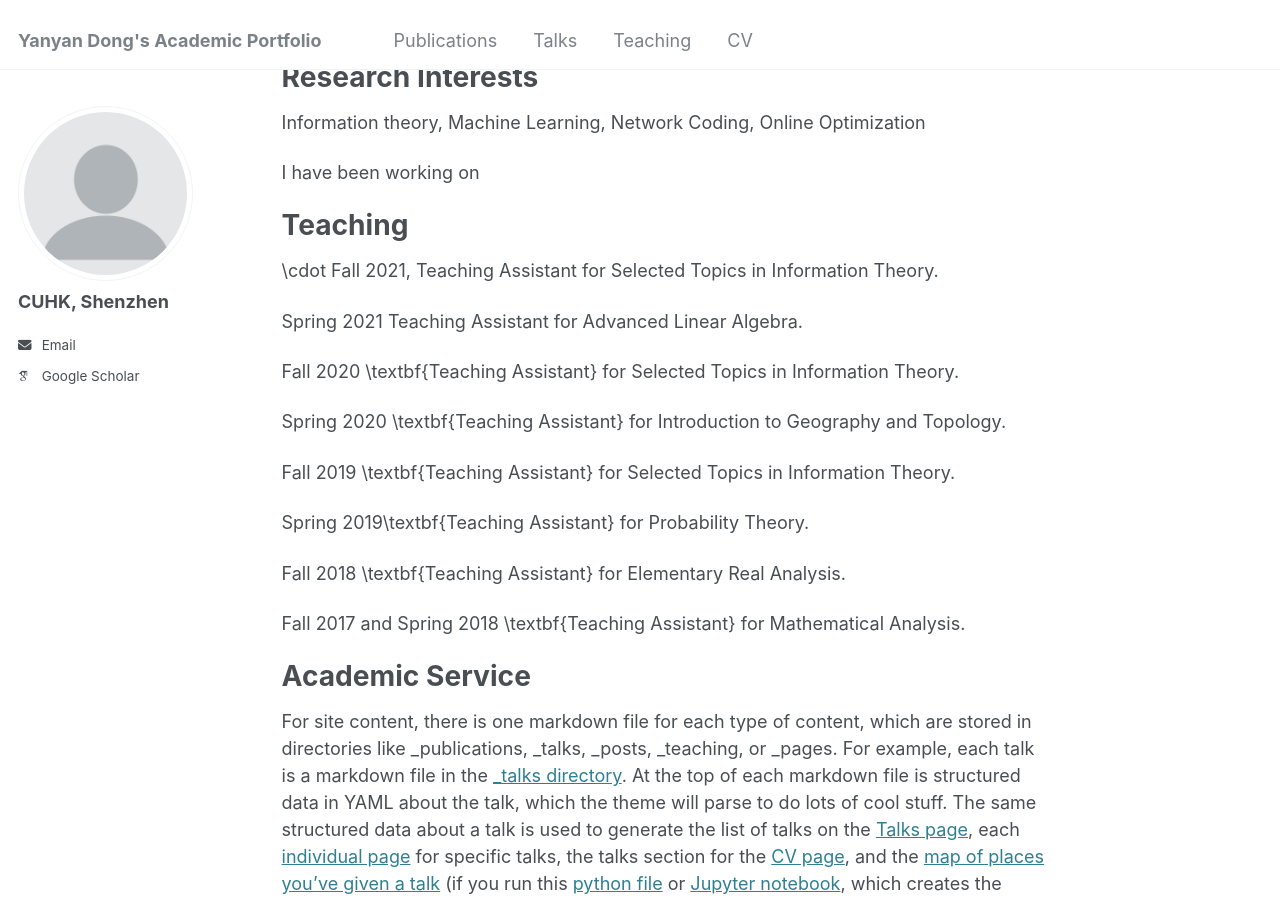
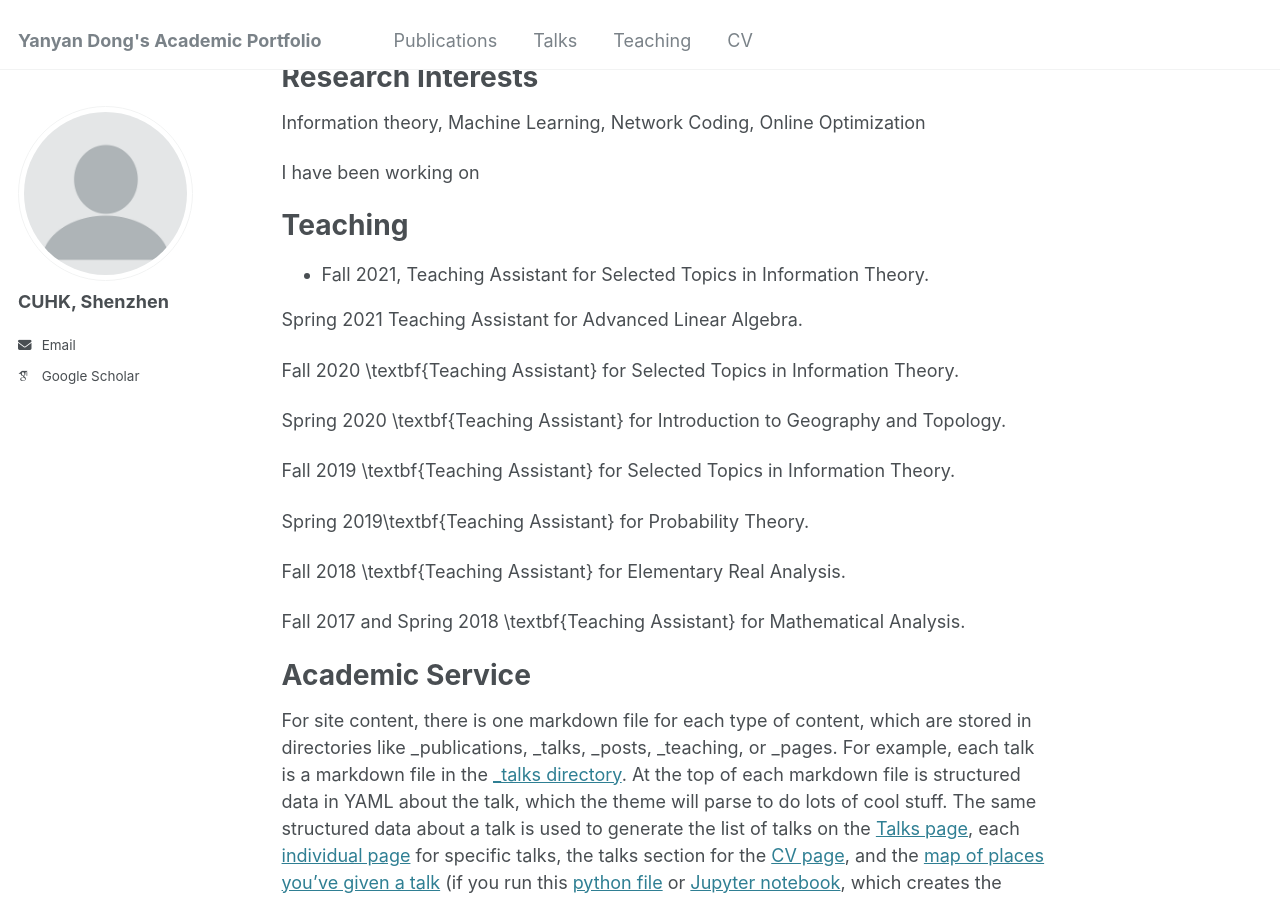
Before and after one commit to yan-yanDong/yydong, a Jekyll site: the page built from _pages/about.md, in a window 1280 px wide and 900 px high, scrolled down 451 px. Built offline with Jekyll 4.4.1, drawn with Linux system fonts in a browser that asks for light colours; some web fonts are replaced.

Commit message:
Update about.md

```diff
--- a/_pages/about.md
+++ b/_pages/about.md
@@ -23,7 +23,7 @@ I have been working on
 
 Teaching
 ======
-\cdot Fall 2021, Teaching Assistant for Selected Topics in Information Theory.
+* Fall 2021, Teaching Assistant for Selected Topics in Information Theory.
 
 Spring 2021 Teaching Assistant for Advanced Linear Algebra.
 
```
